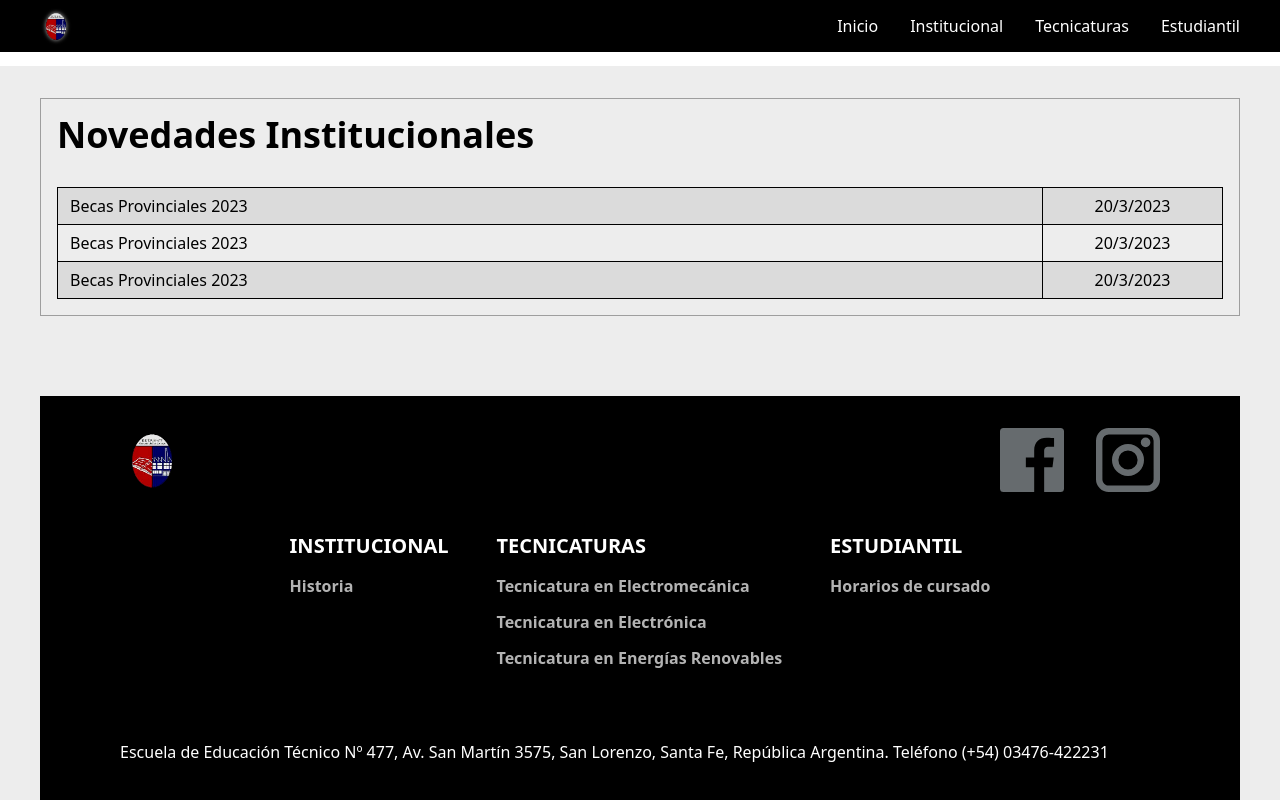
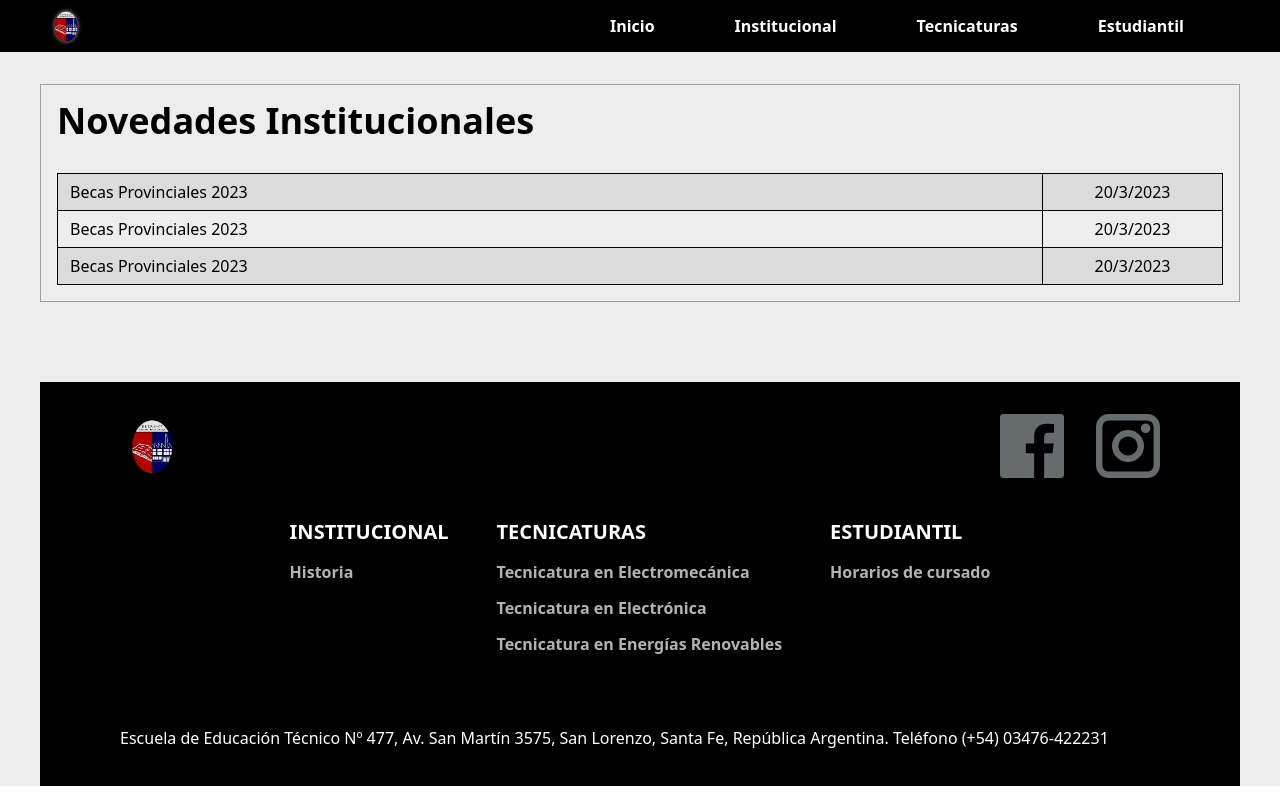
Before and after one commit to Martiks38/my_school_-page, a Next.js app: page /novedades in a window 1280 px wide. Built offline with nearby package versions, Linux system fonts and the light colour scheme.

Commit message:
Hacer responsive del HeaderLayout y cambiar de flexbox a grid el LayoutPage

```diff
--- /dev/null
+++ b/src/Layout/Layout.module.css
@@ -0,0 +1,18 @@
+.gridAreas {
+	grid-template-rows: 3.25rem max-content;
+	grid-template-areas:
+		'header'
+		'content';
+}
+
+.gridAreas_withImage {
+	grid-template-rows: 3.25rem 60vh max-content;
+	grid-template-areas:
+		'header'
+		'image'
+		'content';
+}
+
+.content {
+	grid-area: content;
+}
--- a/src/Layout/LayoutPage.tsx
+++ b/src/Layout/LayoutPage.tsx
@@ -1,6 +1,7 @@
 import Head from 'next/head'
 import { HeaderLayout } from '@components/HeaderLayout'
 import { FooterLayout } from '@components/FooterLayout'
+import stylesModule from './Layout.module.css'
 
 interface LayoutPageProps {
 	haveHeroImage?: boolean
@@ -15,7 +16,11 @@ export function LayoutPage({ children, haveHeroImage = false }: LayoutPageProps)
 				<meta property="og:type" content="website" />
 				<meta property="og:image" content="./logo192.png" />
 			</Head>
-			<div className="flex flex-col min-h-screen">
+			<div
+				className={`grid min-h-screen ${
+					haveHeroImage ? stylesModule.gridAreas_withImage : stylesModule.gridAreas
+				}`}
+			>
 				<a
 					href="#mainContent"
 					className="fixed top-0 block w-full py-2.5 text-center bg-[#010061] opacity-0 -z-10 focus:opacity-100 focus:z-10"
@@ -24,12 +29,8 @@ export function LayoutPage({ children, haveHeroImage = false }: LayoutPageProps)
 					<span className="text-2xl text-white opacity-90">Ir al contenido principal</span>
 				</a>
 				<HeaderLayout />
-				<div className="mt-auto">
-					<div
-						className={
-							haveHeroImage ? `flex flex-col bg-[#ededed] mt-[60vh]` : 'flex flex-col bg-[#ededed]'
-						}
-					>
+				<div className={stylesModule.content}>
+					<div className="flex flex-col bg-[#ededed]">
 						{children}
 						<FooterLayout />
 					</div>
--- /dev/null
+++ b/src/components/HeaderLayout/Header.module.css
@@ -0,0 +1,65 @@
+.header {
+	grid-area: header;
+}
+
+.menuButton__container {
+	position: relative;
+	height: 32px;
+	width: 32px;
+	flex-direction: column;
+	justify-content: center;
+	align-items: center;
+}
+
+.menuButton,
+.menuButton::after,
+.menuButton::before {
+	--height: 6px;
+
+	display: block;
+	background-color: #fff;
+	position: absolute;
+	height: var(--height);
+	transition-property: margin-top, transform, background-color;
+	transition-duration: 400ms;
+	transition-timing-function: cubic-bezier(0.23, 1, 0.32, 1);
+	border-radius: calc(var(--height) / 2);
+}
+
+.menuButton {
+	width: 90%;
+}
+
+.menuButton::before {
+	content: '';
+	margin-top: -8px;
+	width: 100%;
+}
+
+.menuButton:after {
+	content: '';
+	margin-top: 8px;
+	width: 100%;
+}
+
+.menuToggle:checked + .menuButton__container .menuButton {
+	background-color: rgb(0 0 0 / 0);
+}
+
+.menuToggle:checked + .menuButton__container .menuButton::after {
+	margin-top: 0;
+	transform: rotate(-405deg);
+}
+
+.menuToggle:checked + .menuButton__container .menuButton::before {
+	margin-top: 0;
+	transform: rotate(405deg);
+}
+
+@media (prefers-reduced-motion: reduce) {
+	.menuButton,
+	.menuButton::after,
+	.menuButton::before {
+		transition: none;
+	}
+}
--- a/src/components/HeaderLayout/index.tsx
+++ b/src/components/HeaderLayout/index.tsx
@@ -1,29 +1,123 @@
 import Image from 'next/image'
 import Link from 'next/link'
 import { sections } from '@/const'
+import stylesHeader from './Header.module.css'
+import { useEffect } from 'react'
 
 export function HeaderLayout() {
+	const handlerMenu = () => {
+		const menu = document.querySelector('.navMenu')
+
+		menu?.classList.toggle('expandedNavMenu')
+	}
+
+	const handlerSubMenu = (e: React.MouseEvent<HTMLElement>) => {
+		const target = e.currentTarget
+		const subMenu = target.closest('li')?.querySelector('ul')
+		const expanded = document.querySelector('.expandedSubMenu')
+		const activeSection = document.querySelector('.activeSection')
+
+		if (window.innerWidth < 1024) {
+			if (!subMenu?.classList.contains('expandedSubMenu')) {
+				expanded?.classList.remove('expandedSubMenu')
+				activeSection?.classList.remove('activeSection')
+			}
+
+			subMenu?.classList.toggle('expandedSubMenu')
+			target?.classList.toggle('activeSection')
+		}
+	}
+
+	const closeMenu = (changeScreen = false) => {
+		const expanded = document.querySelector('.expandedSubMenu')
+		const activeSection = document.querySelector('.activeSection')
+		const navMenu = document.querySelector('.navMenu')
+		const menuBtn = document.querySelector("input[type='checkbox']") as HTMLInputElement
+
+		if (window.innerWidth < 1024 || changeScreen) {
+			activeSection?.classList.remove('activeSection')
+			expanded?.classList.remove('expandedSubMenu')
+			navMenu?.classList.remove('expandedNavMenu')
+			menuBtn.checked = false
+		}
+	}
+
+	useEffect(() => {
+		const closeMenuResize = () => {
+			const width = window.innerWidth
+
+			if (width >= 1020) closeMenu(true)
+		}
+
+		window.addEventListener('resize', closeMenuResize)
+
+		return () => window.removeEventListener('resize', closeMenuResize)
+	}, [])
+
 	return (
-		<header className="px-10 py-2.5 bg-black">
+		<header className={`sticky top-0 px-10 bg-black z-10 ${stylesHeader.header}`}>
 			<div className="flex justify-between items-center max-w-primaryContent mx-auto">
 				<Link href="/">
 					<Image
 						src="/Escudo.webp"
 						alt="Escuela Técnica N°477"
-						height={32}
-						width={32}
-						className="w-8 h-8 drop-shadow-[0_0_2px_#fffa]"
+						height={52}
+						width={52}
+						className="w-[3.25rem] h-[3.25rem] p-2 drop-shadow-[0_0_2px_#fffa]"
 					/>
 				</Link>
-				<nav>
-					<ul className="flex gap-8 text-white">
-						{sections.map(({ id, section }) => {
+				<div aria-live="polite" className="h-[3.25rem]">
+					<div className="flex items-center h-full lg:hidden">
+						<input
+							type="checkbox"
+							id="menuToggle"
+							className={`hidden ${stylesHeader.menuToggle}`}
+						/>
+						<label
+							htmlFor="menuToggle"
+							className={`flex items-center justify-center ${stylesHeader.menuButton__container}`}
+							onClick={handlerMenu}
+						>
+							<div className={stylesHeader.menuButton}></div>
+						</label>
+					</div>
+					<nav className="fixed lg:static h-full bg-[rgba(0,0,0,0.75)] lg:bg-black w-full sm:max-w-md lg:max-w-full backdrop-blur-xl lg:backdrop-blur-none navMenu">
+						<ul className="flex flex-col lg:flex-row h-full py-10 lg:px-4 lg:py-0 text-2xl text-white lg:text-base lg:text-center">
+							{sections.map(({ id, section, subsections }) => {
+								return (
+									<li key={id} className="group relative lg:h-full">
+										{section.match(/^Inicio$/) ? (
+											<Link
+												href="/"
+												className="flex items-center px-10 py-3 h-full lg:group-hover:bg-[#9c0b32] font-semibold"
+												onClick={() => closeMenu()}
+											>
+												Inicio
+											</Link>
+										) : (
+											<>
+												<span
+													className="flex items-center h-auto lg:h-full px-10 py-3 font-semibold transition-[background-color] duration-300 ease-in-out lg:group-hover:bg-[#9c0b32]"
+													onClick={handlerSubMenu}
+												>
+													{section}
+												</span>
+												<ul className="lg:absolute top-full left-0 lg:hidden w-full h-0 lg:h-auto overflow-hidden lg:overflow-visible group-hover:flex flex-col lg:bg-black transition-[height] duration-300 ease-linear">
+													{subsections.map(({ id, name, path }) => {
 														return (
 															<li key={id}>
-									{section.match(/^Inicio$/) ? (
-										<Link href="/">Inicio</Link>
-									) : (
-										<span>{section}</span>
+																<Link
+																	href={`/${section.toLowerCase()}/${path}`}
+																	className="block pl-16 pr-10 py-3 lg:px-4 lg:hover:bg-[#fff2]"
+																	onClick={() => closeMenu()}
+																>
+																	{name}
+																</Link>
+															</li>
+														)
+													})}
+												</ul>
+											</>
 										)}
 									</li>
 								)
@@ -31,6 +125,7 @@ export function HeaderLayout() {
 						</ul>
 					</nav>
 				</div>
+			</div>
 		</header>
 	)
 }
--- a/src/styles/globals.css
+++ b/src/styles/globals.css
@@ -19,3 +19,40 @@ body {
 	background: linear-gradient(to bottom, transparent, rgb(var(--background-end-rgb)))
 		rgb(var(--background-start-rgb));
 }
+
+.navMenu {
+	opacity: 0;
+	top: -7rem;
+	left: 0;
+	z-index: -1;
+	transition-property: opacity, top, left;
+	transition-duration: 300ms;
+	transition-timing-function: linear;
+}
+
+.navMenu.expandedNavMenu {
+	opacity: 1;
+	top: 3.25rem;
+	left: 0;
+}
+
+.expandedSubMenu {
+	height: 100%;
+}
+
+.activeSection {
+	background-color: #9c0b32;
+}
+
+@media (min-width: 64rem) {
+	.navMenu {
+		opacity: 1;
+	}
+}
+
+@media (min-width: 40rem) {
+	.navMenu {
+		top: 3.25rem;
+		left: -4rem;
+	}
+}
```
Lines whose indentation alone changed are shown as unchanged.
